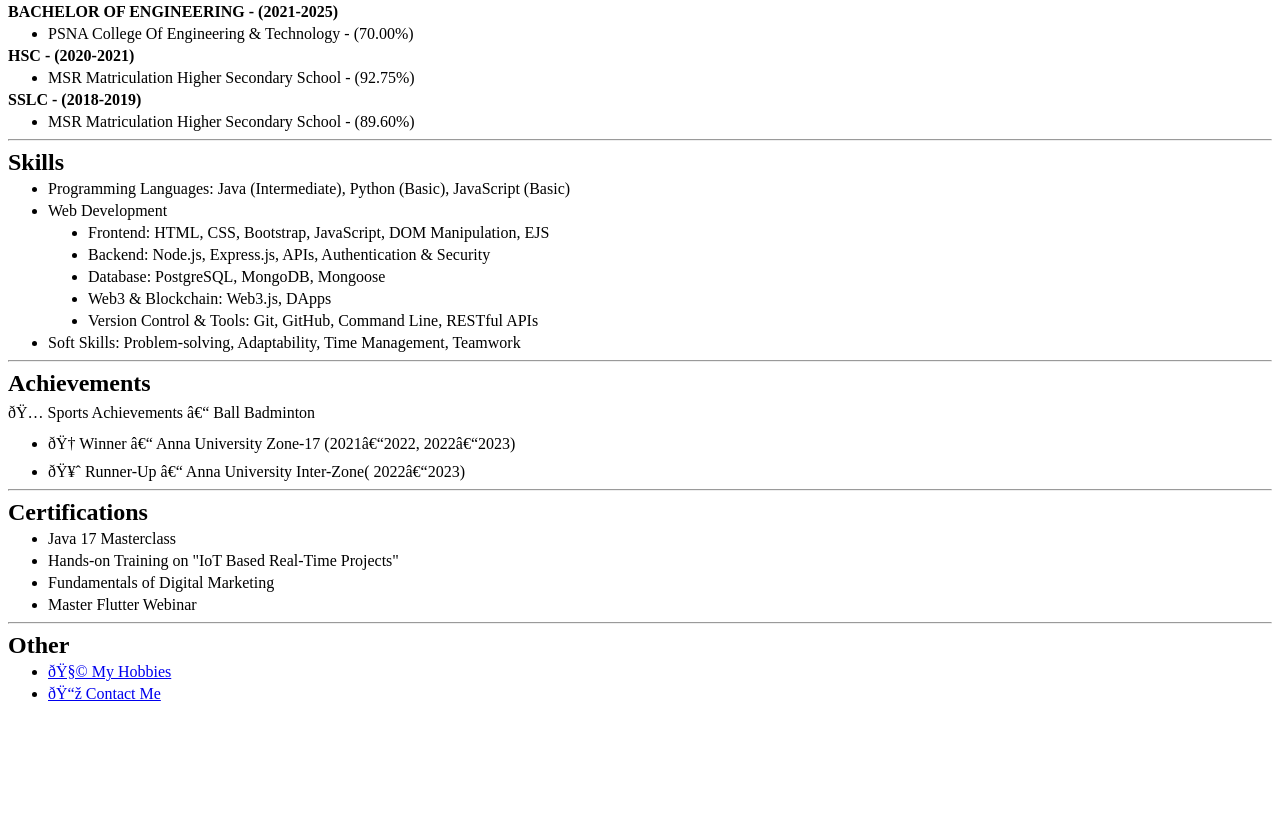
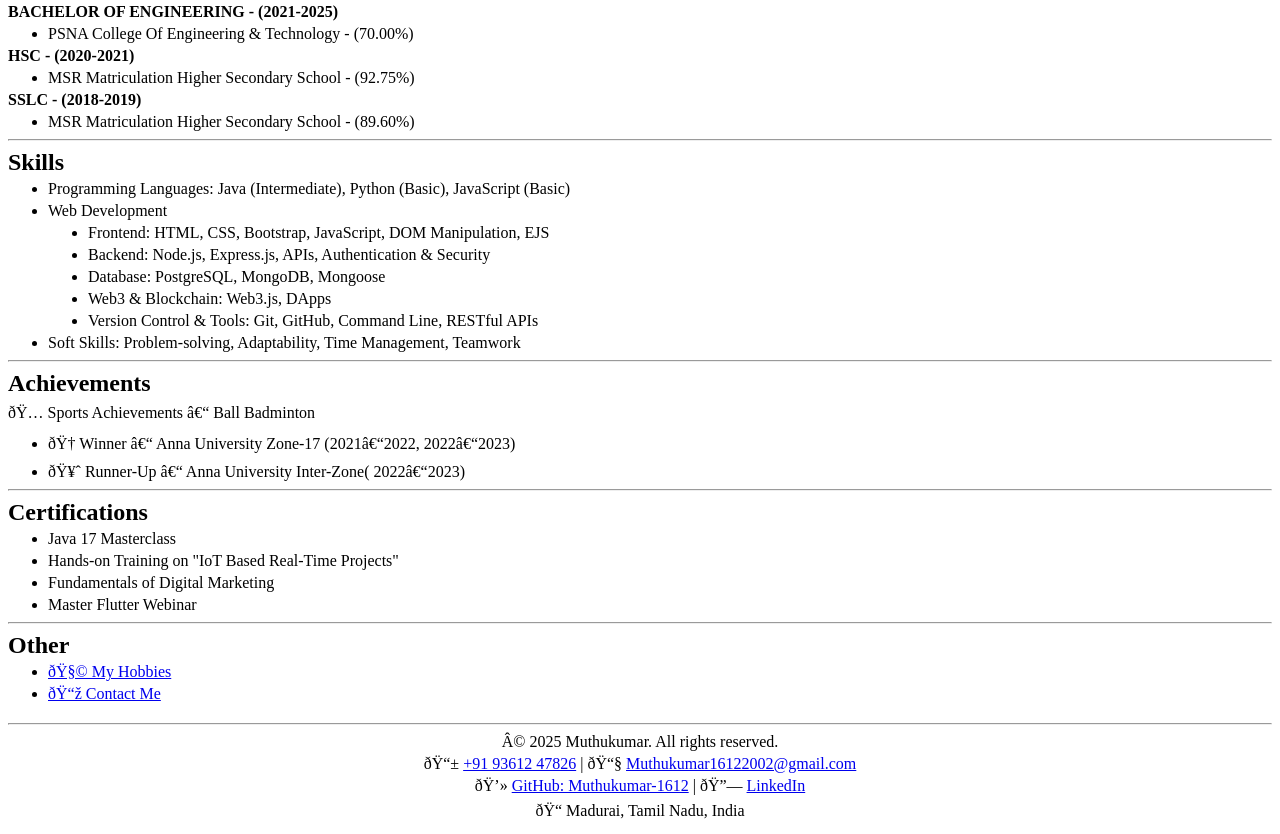
Before and after one commit to Muthukumar-1612/html-resume, a plain HTML site: page index.html in a window 1280 px wide. Shown: the part 318-1152 px from the top of the page. Before the commit the page ends 1029 px from the top, so only its background shows below. Drawn offline with Linux system fonts and the light colour scheme.

Commit message:
index.html

```diff
--- a/index.html
+++ b/index.html
@@ -2,6 +2,7 @@
 <html lang="en">
     <head>
         <!-- <meta charset="UTF-8"> -->
+        <meta name="viewport" content="width=device-width, initial-scale=1.0">
         <title>Muthukumar's Resume</title>
     </head>
     <body>
@@ -74,4 +75,23 @@
             <li style="margin: 4px 0;"><a href="./contact.html">📞 Contact Me</a></li>
         </ul>
     </body>
+    <footer style="text-align: center; margin-top: 20px;">
+        <hr>
+        <p style="margin: 4px 0;">© 2025 Muthukumar. All rights reserved.</p>
+
+        <p style="margin: 4px 0;">
+          📱 <a href="tel:+919361247826">+91 93612 47826</a> |
+          📧 <a href="mailto:Muthukumar16122002@gmail.com">Muthukumar16122002@gmail.com</a>
+        </p>
+
+        <p style="margin: 4px 0;">
+          💻 <a href="https://github.com/Muthukumar-1612" target="_blank">GitHub: Muthukumar-1612</a> |
+          🔗 <a href="https://www.linkedin.com/in/muthukumar1612" target="_blank">LinkedIn</a>
+        </p>
+
+        <p style="margin: 4px 0;">
+          📍 Madurai, Tamil Nadu, India
+        </p>
+      </footer>
+
 </html>
```
